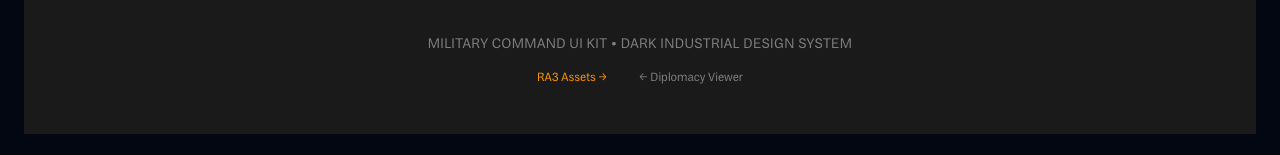
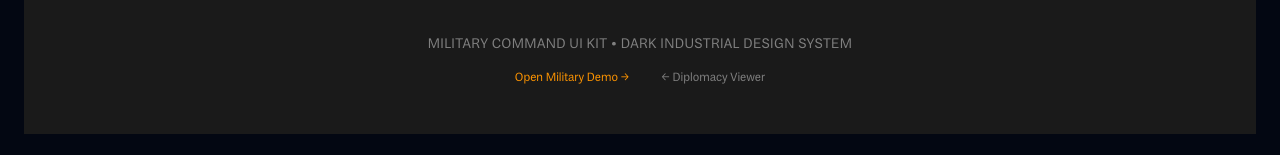
Before and after one commit to nicklandshark/diplomacy-rlm, a Next.js app in the folder web/: page /military-ui-kit in a window 1280 px wide. Shown: the part 1852-2007 px from the top of the page. Built offline with nearby package versions, Linux system fonts and the light colour scheme.

Commit message:
Remove stale RA3 link and backup file

```diff
--- a/web/src/app/military-ui-kit/page.tsx
+++ b/web/src/app/military-ui-kit/page.tsx
@@ -1529,8 +1529,8 @@
             Military Command UI Kit • Dark Industrial Design System
           </div>
           <div className="flex gap-8 justify-center text-xs">
-            <a href="/ra3-assets" className="text-[#ff9500] hover:text-[#ffaa20]">
-              RA3 Assets →
+            <a href="/military-demo" className="text-[#ff9500] hover:text-[#ffaa20]">
+              Open Military Demo →
             </a>
             <a href="/" className="text-[#808080] hover:text-[#e0e0e0]">
               ← Diplomacy Viewer
```
Also changed, not shown: 1 other file (tests, documents, lock files or other folders).
